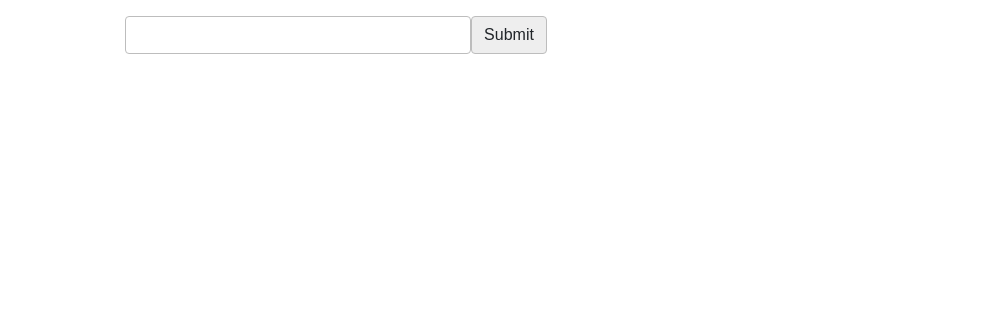
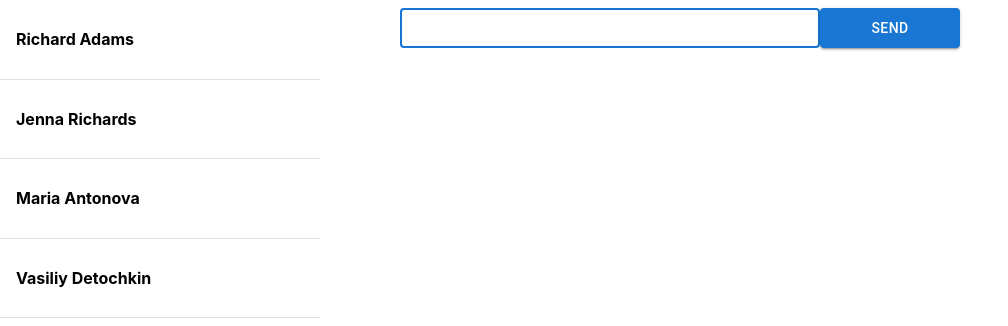
Before and after one commit to Eliasz-S/gb-messenger, a React (Create React App) app: page /chat in a window 1280 px wide. Shown: the top 326 px of the page, without its empty margins (0-1008 px from the left). Built offline with nearby package versions, Linux system fonts and the light colour scheme.

Commit message:
hw3 - material-ui & chat list

```diff
--- a/package.json
+++ b/package.json
@@ -3,6 +3,9 @@
   "version": "0.1.0",
   "private": true,
   "dependencies": {
+    "@emotion/react": "^11.8.2",
+    "@emotion/styled": "^11.8.1",
+    "@mui/material": "^5.5.3",
     "@testing-library/jest-dom": "^5.16.2",
     "@testing-library/react": "^12.1.4",
     "@testing-library/user-event": "^13.5.0",
--- a/src/App.css
+++ b/src/App.css
@@ -1,5 +1,7 @@
 .App {
   text-align: center;
+  display: flex;
+  flex-direction: column;
 }
 
 .App-logo {
@@ -36,3 +38,11 @@
     transform: rotate(360deg);
   }
 }
+
+.App-chat-section {
+  position: absolute;
+  top: 0.5rem;
+  left: 25rem;
+  text-align: left;
+  width: 35rem;
+}
--- a/src/App.js
+++ b/src/App.js
@@ -1,28 +1,57 @@
 // import logo from './logo.svg';
 import './App.css';
 import React, { useEffect, useState } from 'react';
-import { Message } from './components/Message/Message';
 import { Form } from './components/Form/Form';
-
-const name = "me";
-const botName = "bot";
+import { AUTHORS } from './components/utils/constants';
+import { MessageList } from './components/MessageList/MessageList';
+import { ChatList } from './components/ChatList/ChatList';
 
 const messageList = [];
+const chatList = [
+  {
+    id: "e4tsancmsl",
+    name: "Richard Adams",
+  },
+  {
+    id: "e4tsancmsq",
+    name: "Jenna Richards",
+  },
+  {
+    id: "e4tsancmsy",
+    name: "Maria Antonova",
+  },
+  {
+    id: "e4tsancmed",
+    name: "Vasiliy Detochkin",
+  },
+];
 
 function App() {
   const [messages, setMessages] = useState(messageList);
+
+  const addMessage = (newMessage) => {
+    setMessages([...messages, newMessage]);
+  };
+
+  const sendMessage = (text) => {
+    addMessage({
+      author: AUTHORS.human,
+      text,
+      id: `msg-${Date.now()}`,
+    });
+  };
 
   useEffect(() => {
 
     let timeoutId;
 
-    if (messages.length !== 0 && messages[messages.length - 1].author !== botName) {
+    if (messages[messages.length - 1]?.author === AUTHORS.human) {
       timeoutId = setTimeout(() => {
-        setMessages([...messages, {
-          id: messages.length,
+        addMessage({
+          id: `msg-${Date.now()}`,
           text: "Hello! I'm your virtual assistant. Nice to meet you.",
-          author: botName,
-        }]);
+          author: AUTHORS.robot,
+        })
       }, 1500);
     }
 
@@ -35,17 +64,14 @@ function App() {
 
   }, [messages]);
 
-  const addMessage = (newText) => {
-    setMessages([...messages, { id: messages.length, text: newText, author: name }]);
-  };
-
   return (
     <React.Fragment>
       <div className="App">
-        {messages.map((message) =>
-          <Message key={message.id} text={message.text} author={message.author} />
-        )}
-        <Form onSubmit={addMessage} />
+        <ChatList chatList={chatList} />
+        <div className="App-chat-section">
+          <MessageList messages={messages} />
+          <Form onSubmit={sendMessage} />
+        </div>
       </div>
     </React.Fragment>
   );
--- /dev/null
+++ b/src/components/Chat/Chat.jsx
@@ -0,0 +1,9 @@
+import { ListItem } from "@mui/material"
+
+export const Chat = ({ name }) => {
+    return (
+        <ListItem sx={{ width: 1/4 }} divider={true}>
+            <h4>{name}</h4>
+        </ListItem>
+    )
+}
--- /dev/null
+++ b/src/components/ChatList/ChatList.jsx
@@ -0,0 +1,6 @@
+import { Chat } from "../Chat/Chat"
+
+export const ChatList = ({ chatList }) =>
+    chatList.map((chat) => (
+        <Chat key={chat.id} name={chat.name} />
+    ));
--- a/src/components/Form/Form.jsx
+++ b/src/components/Form/Form.jsx
@@ -1,5 +1,6 @@
 import './Form.styles.css';
 import { useState } from "react";
+import { Button, TextField } from '@mui/material';
 
 export const Form = ({ onSubmit }) => {
     const [ value, setValue ] = useState("");
@@ -16,9 +17,9 @@ export const Form = ({ onSubmit }) => {
     }
 
     return (
-        <form className="form" onSubmit={handleSubmit}>
-            <input className="input" value={value} onChange={handleChange} type="text" />
-            <input className="submit" type="submit" />
+        <form onSubmit={handleSubmit}>
+            <TextField sx={{ width: 3/4 }} variant="outlined" size="small" autoFocus={true} value={value} onChange={handleChange}></TextField>
+            <Button sx={{ width: 1/4, height: 40 }} type="submit" variant="contained">Send</Button>
         </form>
     )
 }
--- a/src/components/Message/Message.jsx
+++ b/src/components/Message/Message.jsx
@@ -2,7 +2,7 @@ import './Message.styles.css';
 
 export const Message = ({ author, text }) => {
     return (
-        <h3 className="message">
+        <h3 className='message'>
             <span>{author}: </span>
             <span>{text}</span>
         </h3>
--- a/src/components/Message/Message.styles.css
+++ b/src/components/Message/Message.styles.css
@@ -1,7 +1,6 @@
 .message {
-    width: 50%;
-    margin: 0.3rem;
-    padding: 0.5rem;
+    margin: 0.4rem;
+    padding: 0.9rem;
     border-radius: 0.5rem;
     background-color: whitesmoke;
     color: blue;
--- /dev/null
+++ b/src/components/MessageList/MessageList.jsx
@@ -0,0 +1,6 @@
+import { Message } from "../Message/Message";
+
+export const MessageList = ({ messages }) =>
+    messages.map((message) => (
+        <Message key={message.id} text={message.text} author={message.author} />
+    ));
--- /dev/null
+++ b/src/components/utils/constants.js
@@ -0,0 +1,4 @@
+export const AUTHORS = {
+    human: "me",
+    robot: "bot",
+}
```
Also changed, not shown: 1 other file (tests, documents, lock files or other folders).
